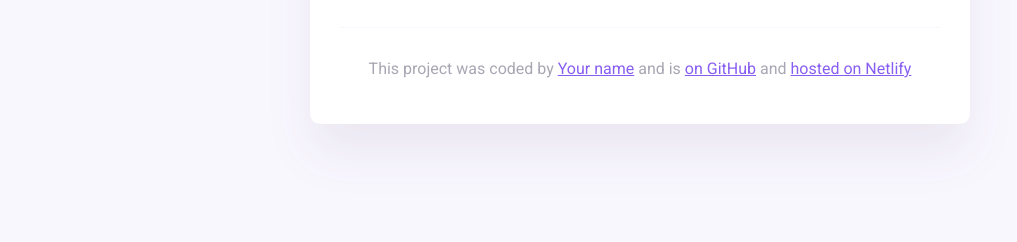
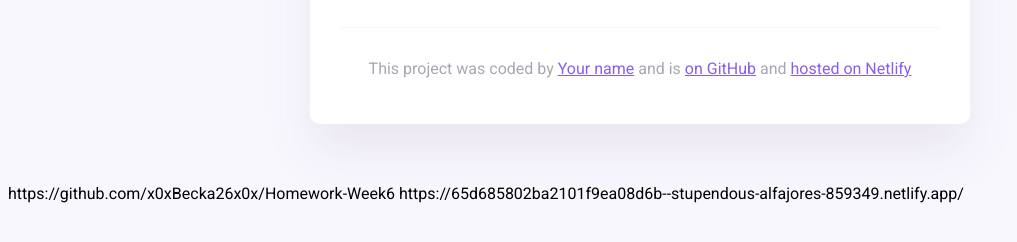
Before and after one commit to x0xBecka26x0x/Homework-Week6, a plain HTML site: page index.html in a window 1280 px wide. Shown: the part 336-578 px from the top of the page, without its empty margins (0-1017 px from the left). Drawn offline with nearby package versions, Linux system fonts and the light colour scheme.

Commit message:
links on bottom of project

```diff
--- a/index.html
+++ b/index.html
@@ -56,3 +56,10 @@
   </body>
   <script src="src/index.js"></script>
 </html>
+
+
+
+https://github.com/x0xBecka26x0x/Homework-Week6
+
+
+https://65d685802ba2101f9ea08d6b--stupendous-alfajores-859349.netlify.app/
```
